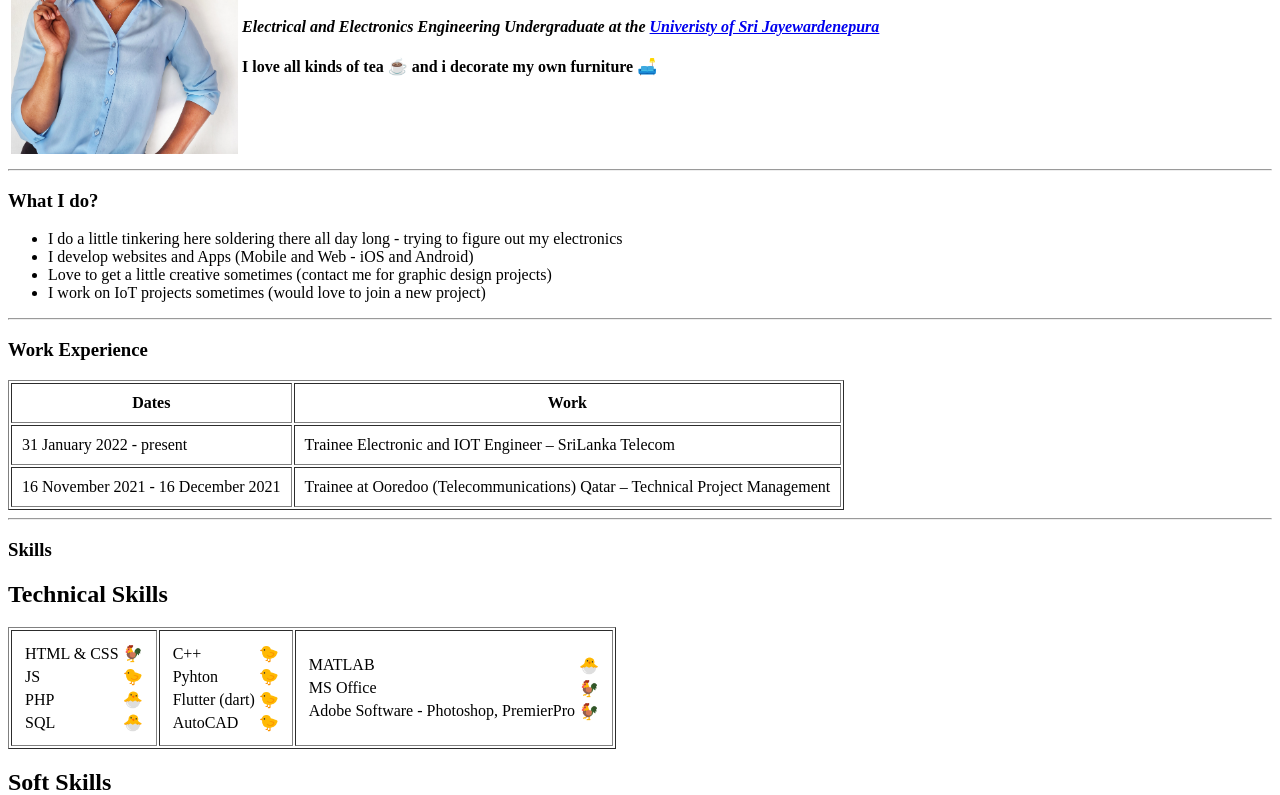
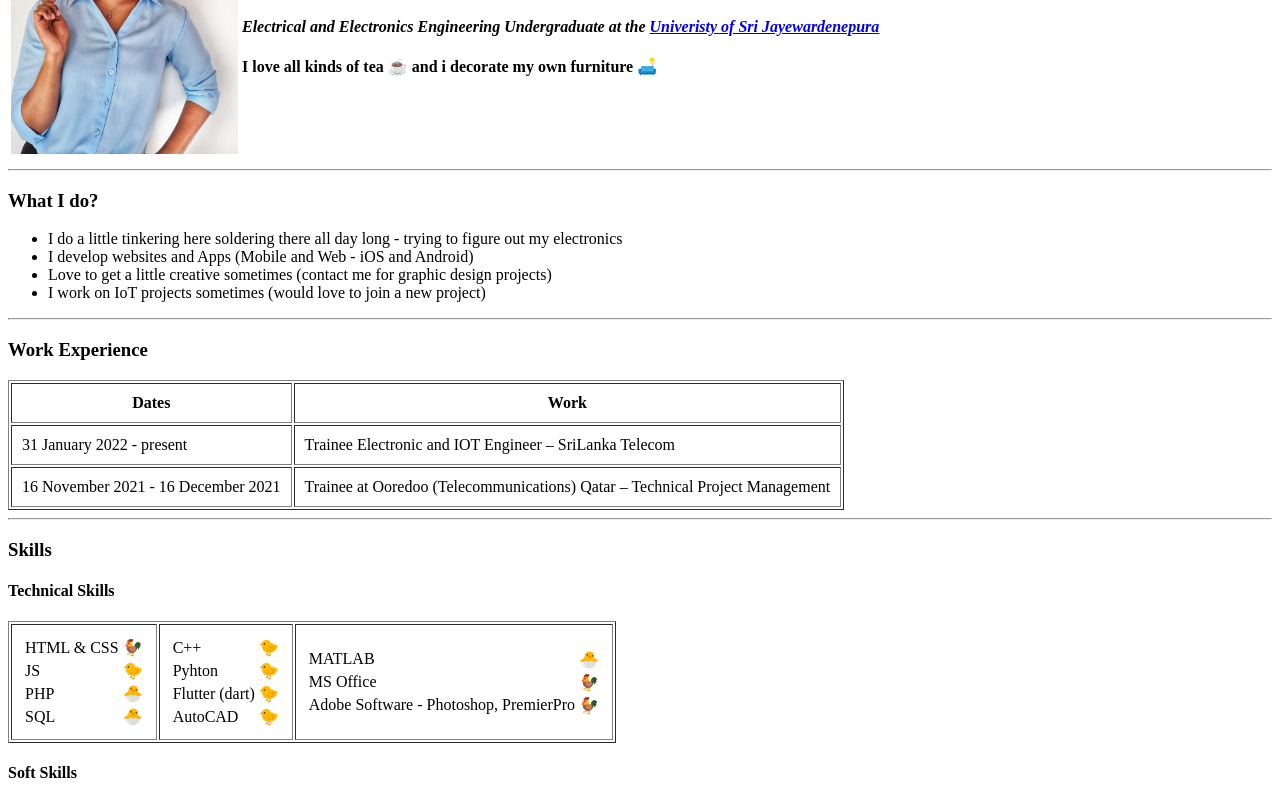
Before and after one commit to oshani-jayawardane/cv, a plain HTML site: page index.html in a window 1280 px wide. Shown: the part 157-952 px from the top of the page. Drawn offline with Linux system fonts and the light colour scheme.

Commit message:
Update index.html

```diff
--- a/index.html
+++ b/index.html
@@ -51,7 +51,7 @@
     <hr>
 
     <h3>Skills</h3>
-    <h2>Technical Skills</h2>
+    <h4>Technical Skills</h4>
     <table border="1" cellpadding="10">
         <tr>
             <td>
@@ -113,7 +113,7 @@
         </tr>
     </table>
 
-    <h2>Soft Skills</h2>
+    <h4>Soft Skills</h4>
     <ul>
         <li>Teamwork</li>
         <li>Problem-Solving</li>
```
